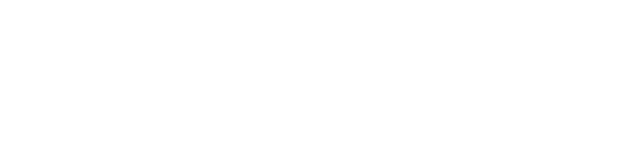
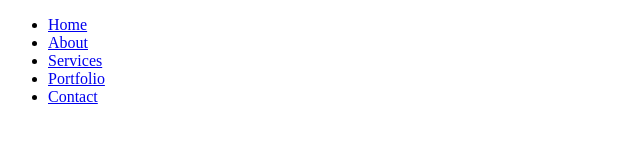
Before and after one commit to AndrewH1188/Magic-Navbar-Menu, a plain HTML site: page index.html in a window 1280 px wide. Shown: the whole page, without its empty margins (0-640 px from the left). Drawn offline with Linux system fonts and the light colour scheme.

Commit message:
Added HTML ready for SCSS and JS.

```diff
--- a/index.html
+++ b/index.html
@@ -4,9 +4,18 @@
     <meta charset="UTF-8">
     <meta name="viewport" content="width=device-width, initial-scale=1.0">
     <link rel="stylesheet" href="assets/scss/styles.css">
-    <title>Document</title>
+    <title>Magic Navbar Menu</title>
 </head>
 <body>
+    <ul class="nav-container">
+        <div class="highlight"></div>
+        <li class="active"><a href="#">Home</a></li>
+        <li><a href="#">About</a></li>
+        <li><a href="#">Services</a></li>
+        <li><a href="#">Portfolio</a></li>
+        <li><a href="#">Contact</a></li>
+
+    </ul>
 
     <script src="assets/js/functionality.js"></script>
 </body>
```
